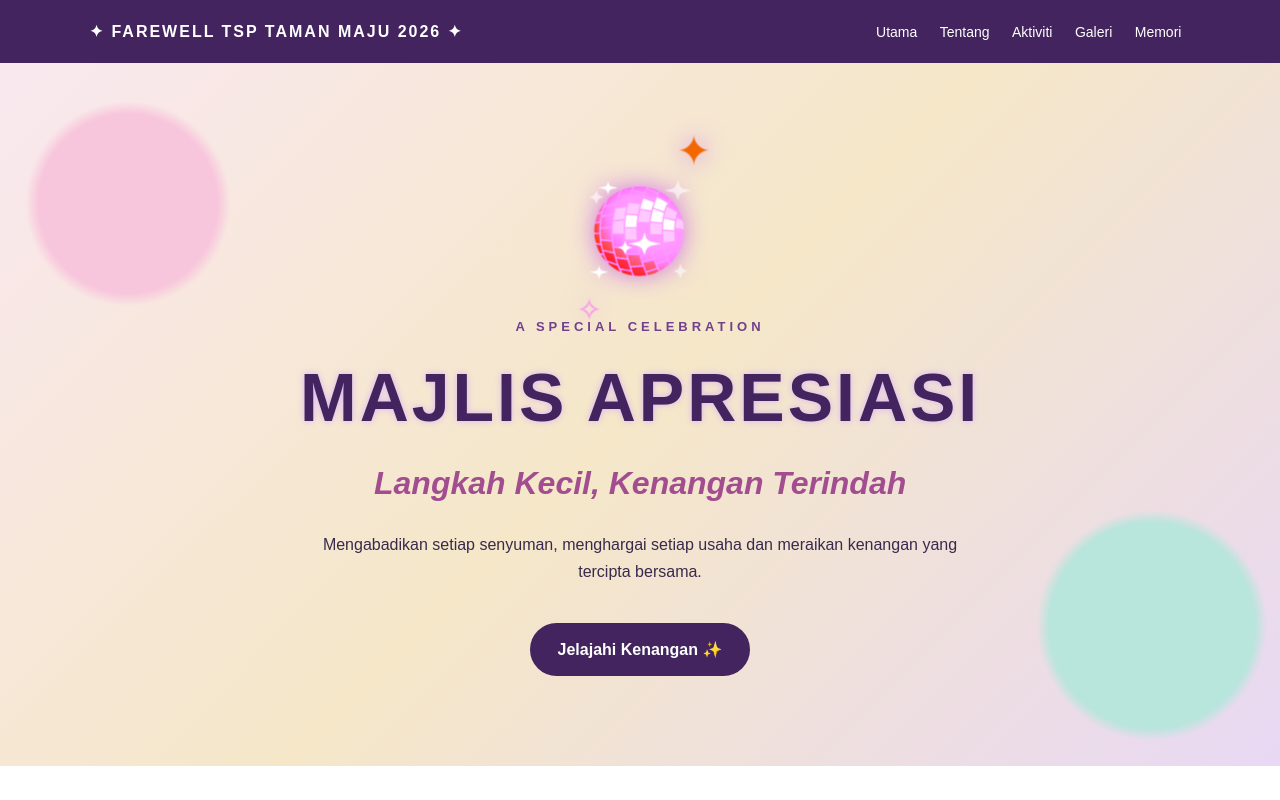
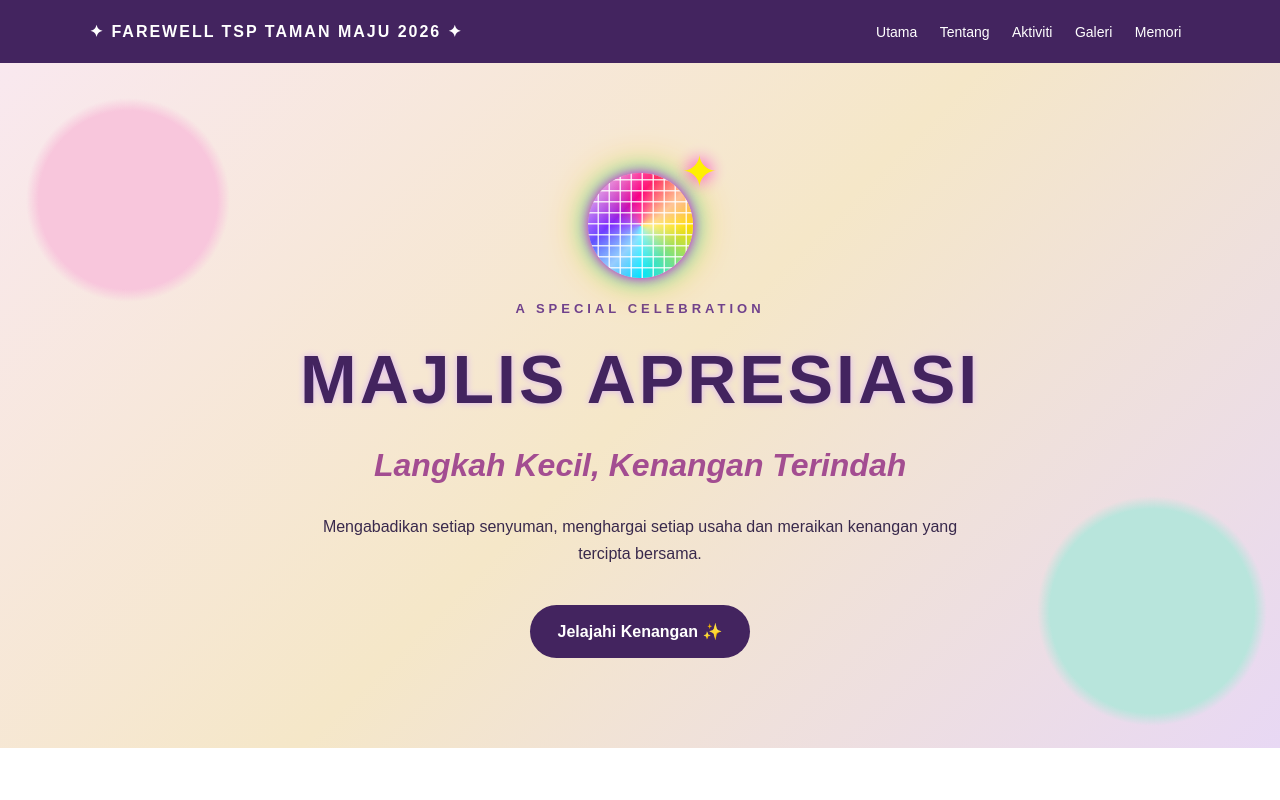
Before and after one commit to mshana1993/digital-farewell-memories, a plain HTML site: page index.html in a window 1280 px wide. Shown: the top 800 px of the page. Drawn offline with Linux system fonts and the light colour scheme.

Commit message:
Update index.html

```diff
--- a/index.html
+++ b/index.html
@@ -283,8 +283,8 @@ nav a:hover {
 }
 
 .hero .disco {
-    animation: discoBerputar 5s linear infinite,
-               discoTerapung 2s ease-in-out infinite alternate;
+    animation: rainbowDisco 5s linear infinite,
+           discoShine 1s ease-in-out infinite;
 }
 
 @keyframes tajukMasuk {
@@ -375,6 +375,77 @@ nav a:hover {
     }
 }
 
+/* BOLA DISKO PELANGI 80-AN */
+.hero .disco {
+    width: 105px;
+    height: 105px;
+    margin: 20px auto;
+    border-radius: 50%;
+    position: relative;
+    display: block;
+    background:
+        repeating-linear-gradient(
+            0deg,
+            transparent 0 9px,
+            rgba(255,255,255,0.8) 10px 11px
+        ),
+        repeating-linear-gradient(
+            90deg,
+            transparent 0 9px,
+            rgba(255,255,255,0.8) 10px 11px
+        ),
+        conic-gradient(
+            #ff0080, #ffdd00, #00e5ff,
+            #7b2cff, #ff0080
+        );
+    box-shadow:
+        0 0 12px #ff00cc,
+        0 0 25px #00eaff,
+        0 0 40px #ffcc00;
+    animation: rainbowDisco 5s linear infinite;
+}
+
+.hero .disco::before {
+    content: "";
+    position: absolute;
+    inset: 0;
+    border-radius: 50%;
+    background: linear-gradient(
+        135deg,
+        rgba(255,255,255,0.9),
+        transparent 35%,
+        rgba(255,255,255,0.5) 55%,
+        transparent 75%
+    );
+    animation: discoShine 1s ease-in-out infinite alternate;
+}
+
+.hero .disco::after {
+    content: "✦";
+    position: absolute;
+    top: -15px;
+    right: -20px;
+    color: #fff000;
+    font-size: 32px;
+    text-shadow: 0 0 12px #ff00cc;
+    animation: discoSparkle 0.7s infinite alternate;
+}
+
+@keyframes rainbowDisco {
+    from { transform: rotate(0deg); filter: hue-rotate(0deg); }
+    to { transform: rotate(360deg); filter: hue-rotate(360deg); }
+}
+
+@keyframes discoShine {
+    from { opacity: 0.3; }
+    to { opacity: 1; }
+}
+
+@keyframes discoSparkle {
+    from { opacity: 0.2; transform: scale(0.7); }
+    to { opacity: 1; transform: scale(1.4); }
+}
+
 </style>
 </head>
 
@@ -394,7 +465,7 @@ nav a:hover {
 <main>
 
 <section class="hero" id="utama">
-  <div class="disco">🪩</div>
+  <div class="disco"></div>
   <div class="eyebrow">A SPECIAL CELEBRATION</div>
   <h1>MAJLIS APRESIASI</h1>
   <h2>Langkah Kecil, Kenangan Terindah</h2>
```
